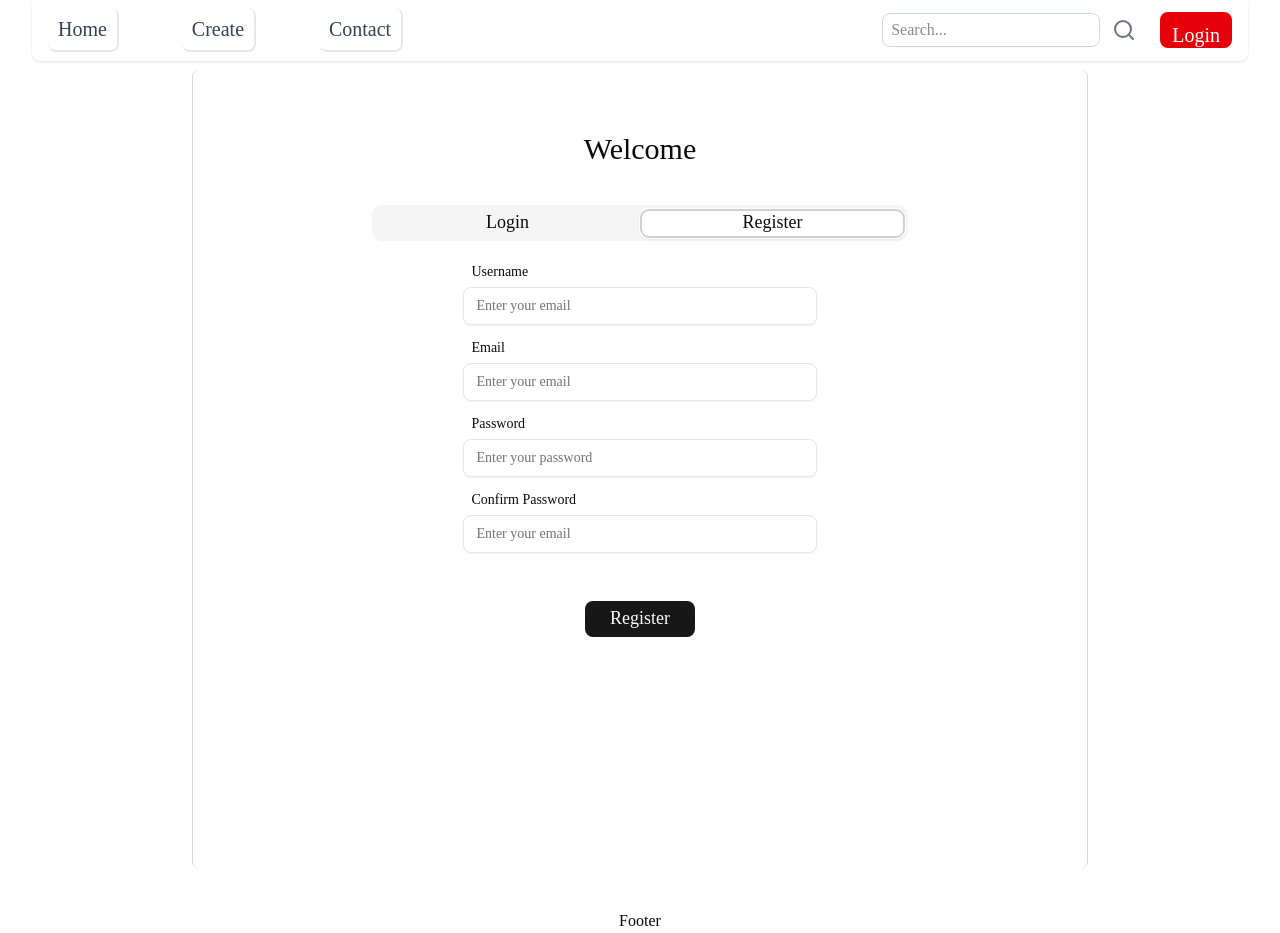
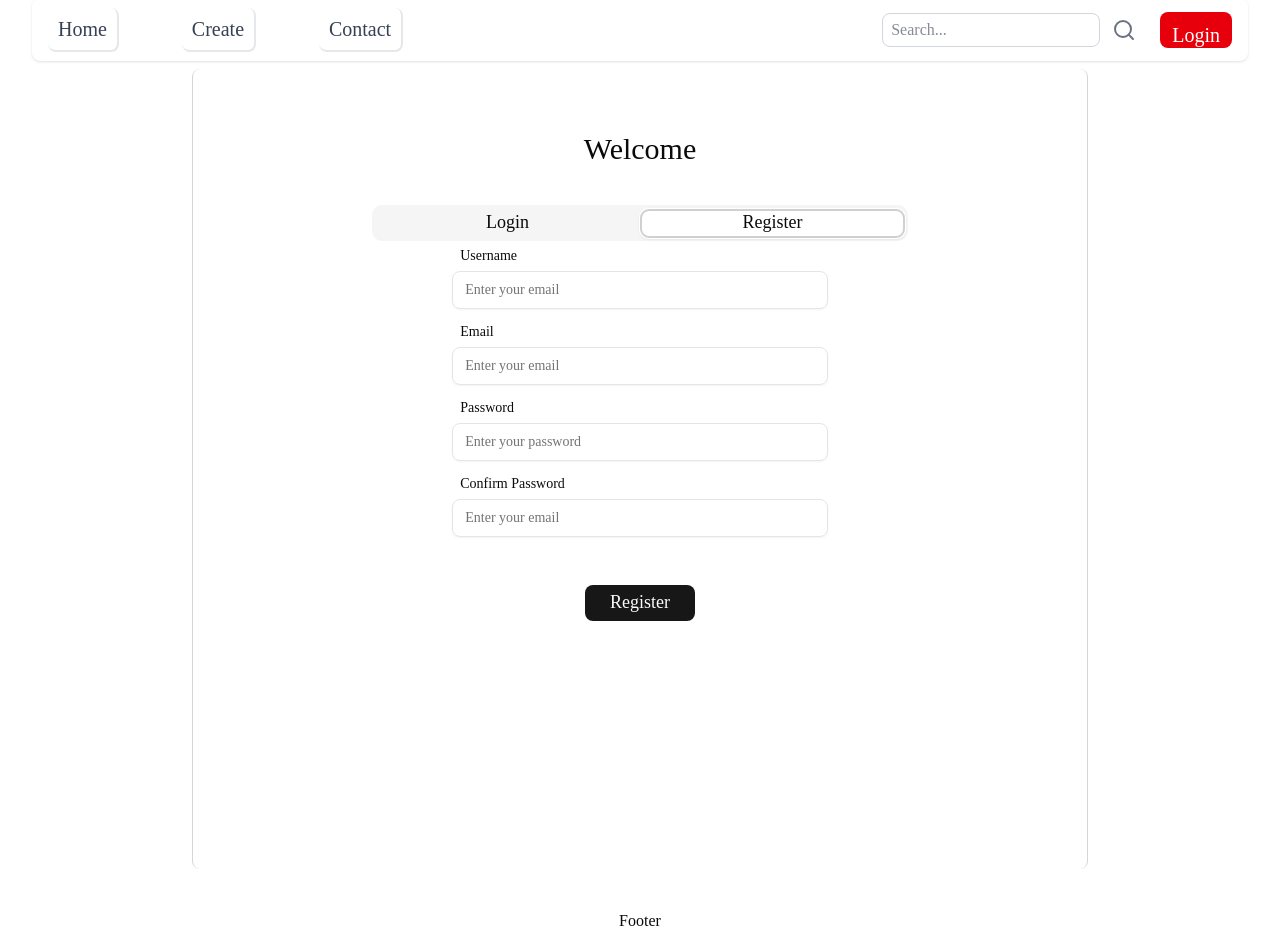
Before and after one commit to PREPMND/BlogMait, a Next.js app: page /auth in a window 1280 px wide. Both pictures are taken after a click on the tab "Register". Built offline with nearby package versions, Linux system fonts and the light colour scheme; what @preplabs/validator would draw is missing.

Commit message:
Aug 6, 2026, 11:09 AM

```diff
--- a/components/auth/auth-layout.tsx
+++ b/components/auth/auth-layout.tsx
@@ -25,7 +25,7 @@ export default function AuthLayout() {
                     </div>
                 </TabsContent>
                 <TabsContent value="register">
-                    <div className="p-4">
+                    <div className="p">
                         <RegisterForm/>
                     </div>
                 </TabsContent>
```
